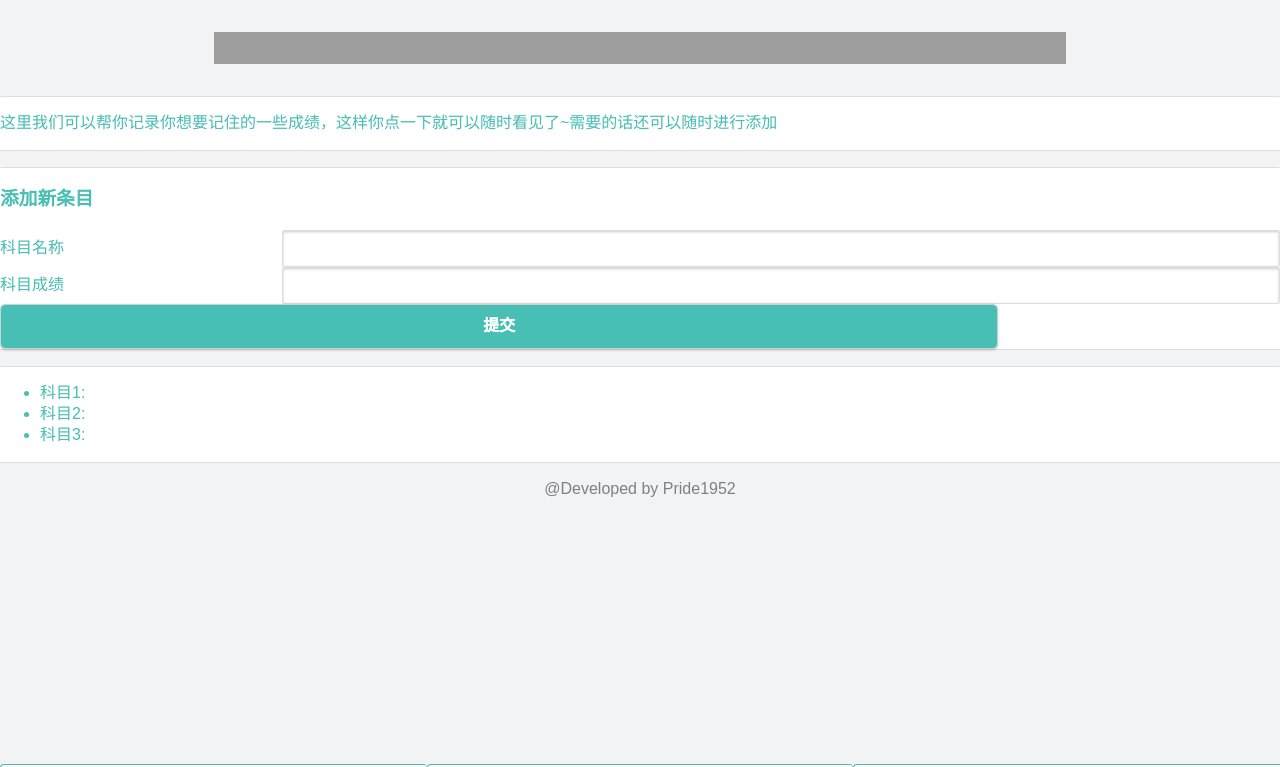
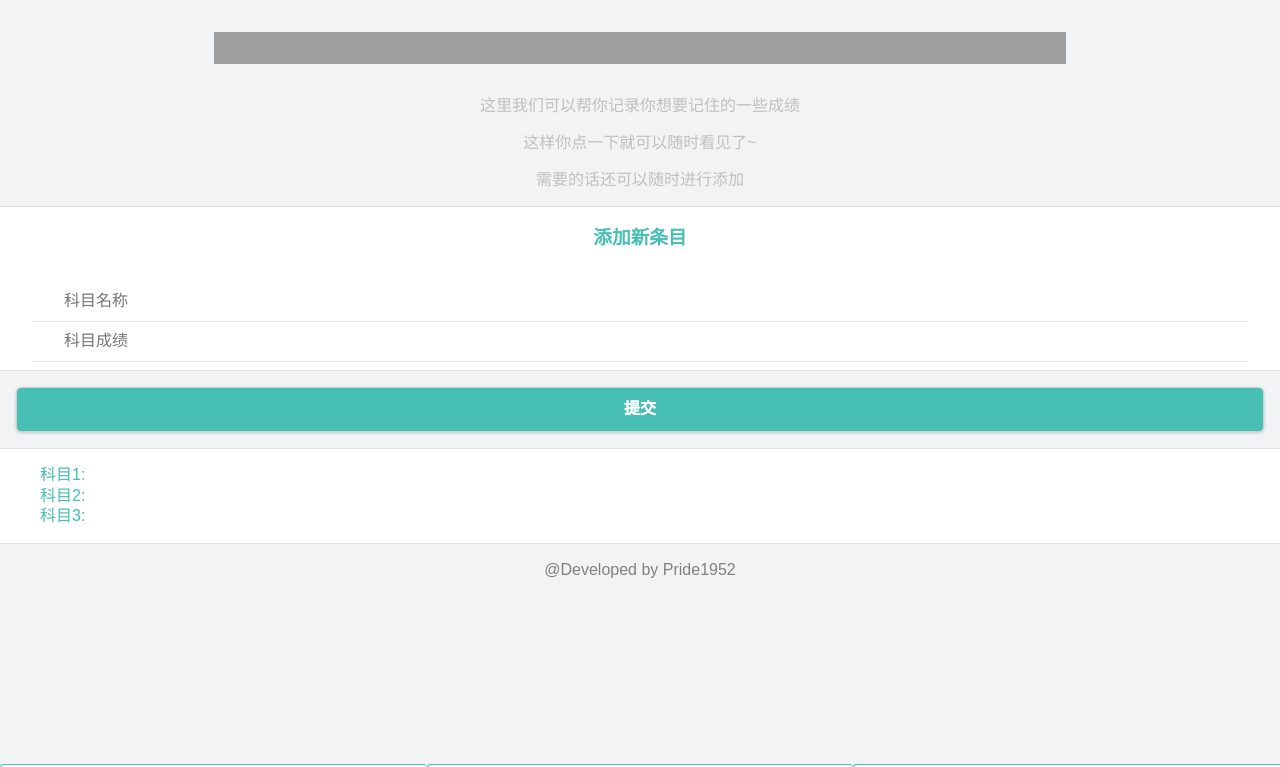
Before and after one commit to yss930819/BUAAWeChatApp, a PHP site: page /score_memos.php in a window 1280 px wide. Shown: the top 767 px of the page. Run offline with PHP 8.4, Linux system fonts and the light colour scheme; some web fonts are replaced; grey boxes are pictures that could not be loaded.

Commit message:
Furnished UI of score_memos.php

```diff
--- a/css/main.css
+++ b/css/main.css
@@ -67,13 +67,22 @@
 hr {
 	border:none;
 	border-top:1px ridge #58c4bb;
+	width:95%;
 }
 
-input#username, input#password {
+.hr_gray {
+	border-top:1px ridge #e5e5e5;
+}
+
+input[data-role="none"] {
 	border:none;
-	width:100%;
+	width:90%;
 }
 
 .ui-btn-b {
 	margin:0px !important;
 }
+
+ul {
+	list-style-type: none;
+}
--- a/score_all.php
+++ b/score_all.php
@@ -11,7 +11,7 @@
      <p>你的学霸指数：</p>
      <h3>★★★★★★</h3>
      <p>获得称号：</p>
-     <ul style="text-align:left;list-style-type:none;">
+     <ul style="text-align:left;">
       <li>科目1:xxxxxxxxxxx</li>
       <li>科目2:xxxxx</li>
       <li>科目3:xxxxxxxx</li>
--- a/score_memos.php
+++ b/score_memos.php
@@ -1,26 +1,36 @@
 <?php require './header.php';?>
+<html>
+ <head></head>
+ <body>
   <div data-role="page" data-title="成绩记录本" id="page_score_memos">
    <div class="ui-content" role="main">
     <?php include './column.php';?>
-    <div data-role="fieldcontain" class="ui-body ui-body-a ui-corner-all">
-      <p>这里我们可以帮你记录你想要记住的一些成绩，这样你点一下就可以随时看见了~需要的话还可以随时进行添加</p>
+    <div class="center">
+     <p>这里我们可以帮你记录你想要记住的一些成绩</p>
+     <p>这样你点一下就可以随时看见了~</p>
+     <p>需要的话还可以随时进行添加</p>
     </div>
-    <div data-role="fieldcontain" class="ui-body ui-body-a ui-corner-all">
+    <div data-role="fieldcontain" class="ui-body ui-body-a center">
      <h3>添加新条目</h3>
-      <label for="name">科目名称</label>
-      <input type="text" name="name" id="name" value=""  />
-      <label for="score">科目成绩</label>
-      <input type="text" name="score" id="score" value=""  />
+     <br />
+     <input data-role="none" type="text" name="name" id="name" placeholder="科目名称" value="" />
+     <hr class="hr_gray" />
+     <input data-role="none" type="text" name="score" id="score" placeholder="科目成绩" value="" />
+     <hr class="hr_gray" />
+    </div>
     <input type="submit" value="提交" />
-    </div>
-    <div data-role="fieldcontain" class="ui-body ui-body-a ui-corner-all">
+    <div data-role="fieldcontain" class="ui-body ui-body-a">
      <ul>
       <li>科目1:</li>
       <li>科目2:</li>
       <li>科目3:</li>
      </ul>
     </div>
-    <div class="caption center">@Developed by Pride1952</div>
+    <div class="caption center">
+     @Developed by Pride1952
+    </div>
    </div>
   </div>
   <?php require './footer.php';?>
+ </body>
+</html>
```
Lines whose indentation alone changed are shown as unchanged.
